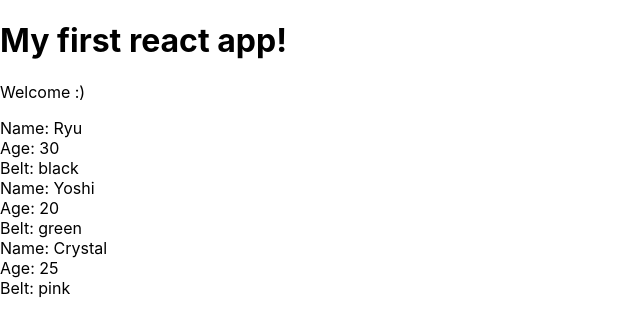
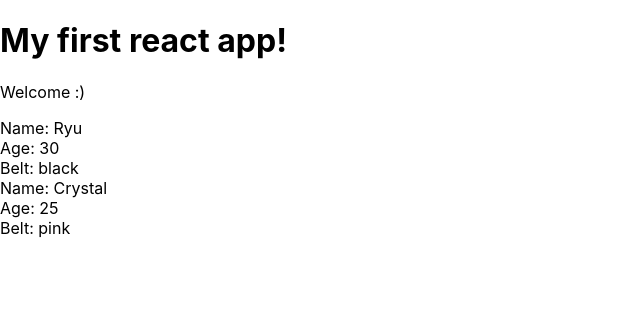
Before and after one commit to keith-skinner/react-redux-tutorial, a React (Create React App) app in the folder myapp/: page / in a window 1280 px wide. Shown: the top 336 px of the page, without its empty margins (0-640 px from the left). Built offline with nearby package versions, Linux system fonts and the light colour scheme.

Commit message:
Conditional rendering

```diff
--- a/myapp/src/Ninjas.js
+++ b/myapp/src/Ninjas.js
@@ -1,14 +1,18 @@
 import React from "react";
+
+const RenderNinja = (ninja) => {
+    return (
+        <div className="ninja" key={ninja.id}>
+            <div>Name: {ninja.name}</div>
+            <div>Age: {ninja.age}</div>
+            <div>Belt: {ninja.belt}</div>
+        </div>
+    )
+}
 
 const Ninjas = ({ninjas}) => {
     const ninjaList = ninjas.map(ninja => {
-        return (
-            <div className="ninja" key={ninja.id}>
-                <div>Name: {ninja.name}</div>
-                <div>Age: {ninja.age}</div>
-                <div>Belt: {ninja.belt}</div>
-            </div>
-        )
+        return ninja.age > 20 ? RenderNinja(ninja) : null
     })
     return (
         <div className="ninja-list">
```
